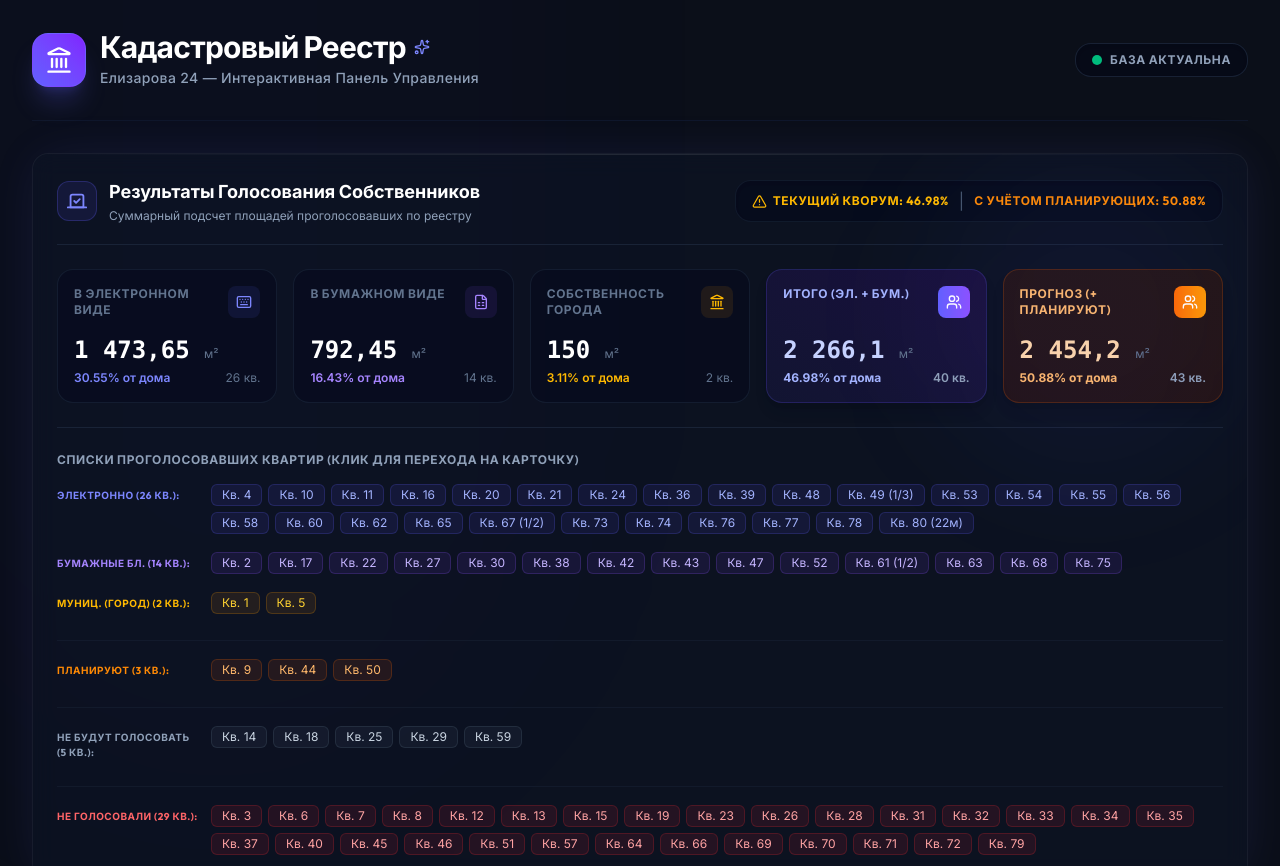
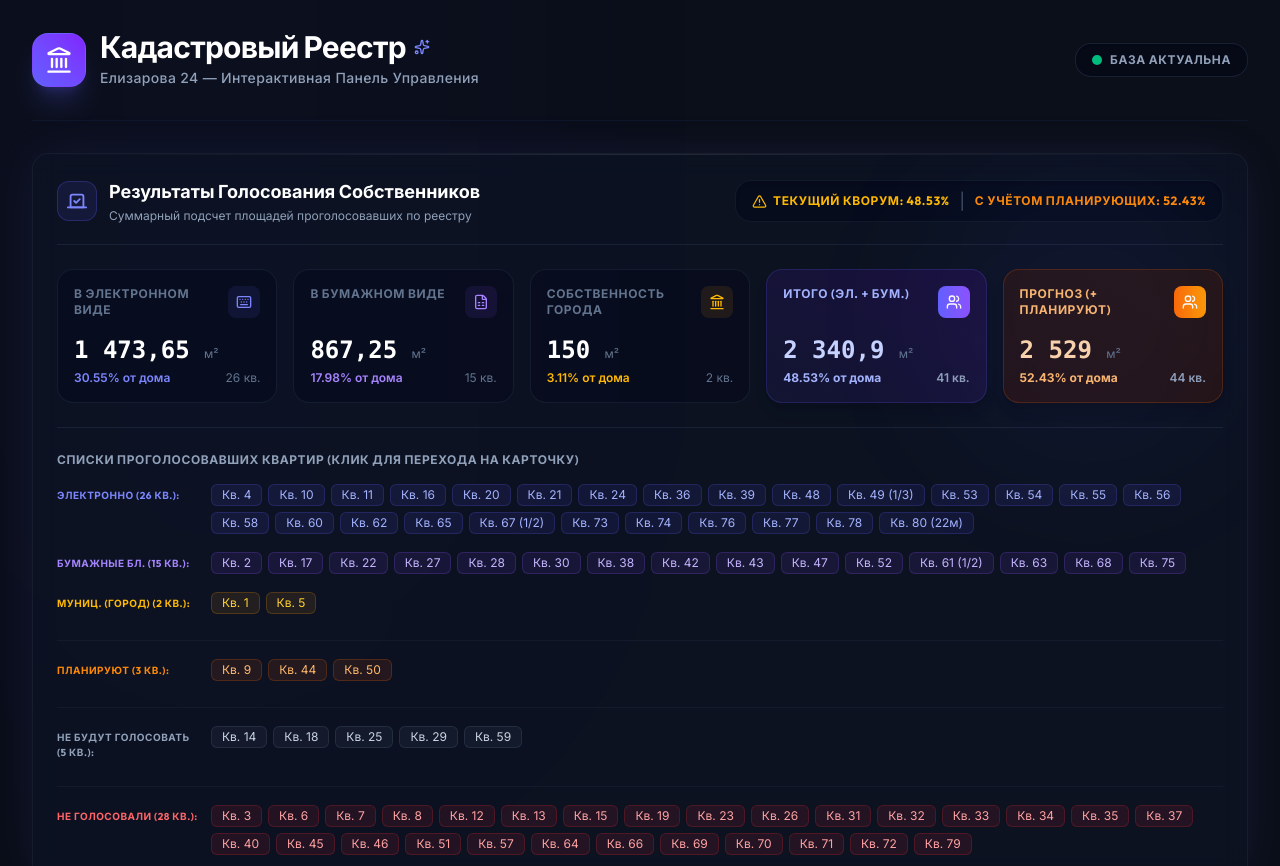
Before and after one commit to HerbertLiskin/cadastr24, a React (Vite) app: page / in a window 1280 px wide. Shown: the top 866 px of the page. Built offline with nearby package versions, Linux system fonts and the light colour scheme.

Commit message:
Update VotingResults.tsx

```diff
--- a/src/widgets/voting-results/VotingResults.tsx
+++ b/src/widgets/voting-results/VotingResults.tsx
@@ -13,7 +13,7 @@ export const VotingResults: React.FC<VotingResultsProps> = ({ apartments, totalA
   const navigate = useNavigate();
 
   const elecFull = [4, 10, 11, 16, 20, 21, 24, 36, 39, 48, 53, 54, 55, 56, 58, 60, 62, 65, 73, 74, 76, 77, 78];
-  const paperFull = [2, 17, 22, 27, 30, 38, 42, 43, 47, 52, 63, 68, 75];
+  const paperFull = [2, 17, 22, 27, 28, 30, 38, 42, 43, 47, 52, 63, 68, 75];
   const cityFull = [1, 5];
   const planningFull = [9, 44, 50];
   const refusedFull = [14, 18, 25, 29, 59];
```
